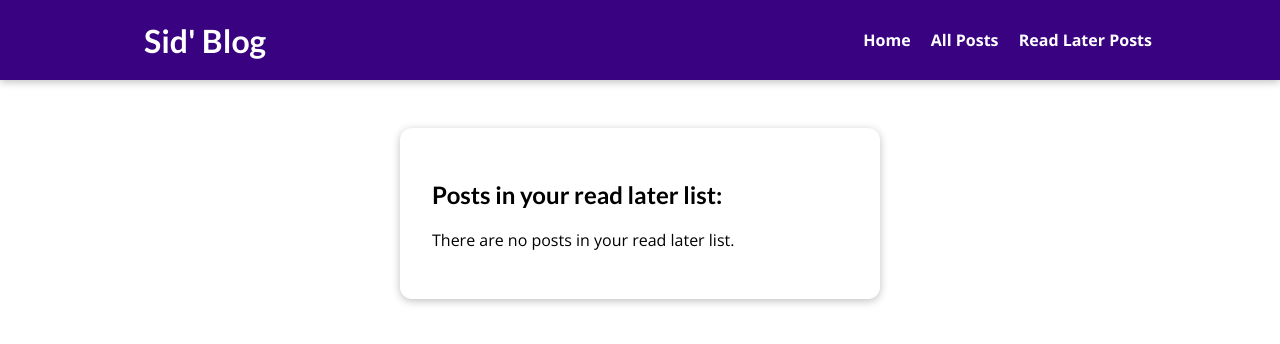
After one commit to siddharth-init/my_site, a Django app: page /read-later/ in a window 1280 px wide. The commit adds this page. Shown: the top 344 px of the page. Run offline with Django 5.2, Linux system fonts and the light colour scheme.

Commit message:
Added Read For Later Functionality

```diff
--- /dev/null
+++ b/blog/static/blog/stored-posts.css
@@ -0,0 +1,39 @@
+#main-navigation {
+  background-color: #390281;
+  box-shadow: 0 2px 8px rgba(0, 0, 0, 0.25);
+}
+
+#stored-posts {
+  margin: 8rem auto 3rem auto;
+  padding: 2rem;
+  border-radius: 12px;
+  box-shadow: 0 2px 8px rgba(0, 0, 0, 0.25);
+  background-color: white;
+  width: 90%;
+  max-width: 30rem;
+}
+
+#stored-posts ul {
+  list-style: none;
+  margin: 0;
+  padding: 0;
+}
+
+#stored-posts li {
+  margin: 1rem 0;
+}
+
+#stored-posts a {
+  display: block;
+  padding: 1rem;
+  width: 100%;
+  text-decoration: none;
+  border: 1px solid #ccc;
+  color: #1b1b1b;
+  font-weight: bold;
+}
+
+#stored-posts a:hover,
+#stored-posts a:active {
+  background-color: #ccc;
+}
--- /dev/null
+++ b/blog/templates/blog/read-later.html
@@ -0,0 +1,31 @@
+{% extends "base.html" %}
+{% load static %}
+{% block title %}
+Read Later List
+{% endblock %}
+
+{% block css_files %}
+<link rel="stylesheet" href="{% static 'blog/stored-posts.css' %}" />
+{% endblock %}
+
+{% block content %}
+<section id="stored-posts">
+    <h2>Posts in your read later list:</h2>
+    <ul>
+        {% if not has_posts %}
+            <p>There are no posts in your read later list.</p>
+        {% else %}
+
+            {% for post in posts %}
+                <li>
+                    <a href="{% url 'post_detail_page' post.slug %}">
+                        {{ post.title }}
+                    </a>
+                </li>
+            {% endfor %}
+        {% endif %}
+
+
+    </ul>
+</section>
+{% endblock %}
--- a/blog/urls.py
+++ b/blog/urls.py
@@ -5,4 +5,5 @@ urlpatterns = [
     path("", views.StartPageView.as_view(), name="starting_page"),
     path("posts/", views.AllPostsView.as_view(), name="all-posts"),
     path("posts/<slug:slug>", views.SinglePostView.as_view(), name="post_detail_page"),
+    path("read-later/", views.ReadLaterView.as_view(), name="read_later"),
 ]
--- a/blog/views.py
+++ b/blog/views.py
@@ -2,7 +2,7 @@ from datetime import date, datetime
 from tokenize import Single
 from turtle import pos
 from django.shortcuts import render
-from django.http import HttpResponse, Http404
+from django.http import HttpResponse, Http404, HttpResponseRedirect
 
 from django.views.generic import ListView
 from django.views.generic.detail import DetailView
@@ -44,13 +44,24 @@ class AllPostsView(ListView):
 
 
 class SinglePostView(View):
+    def is_stored_post(self, request, post_id):
+        stored_posts = request.session.get("stored_posts")
+        if stored_posts is not None:
+            is_saved_for_later = post_id in stored_posts
+        else:
+            is_saved_for_later = False
+
+        return is_saved_for_later
+
     def get(self, request, slug):
         post = Post.objects.get(slug=slug)
+
         context = {
             "post": post,
             "all_tags": post.tags.all(),
             "comments": post.comments.all().order_by("-id"),
             "comment_form": CommentForm(),
+            "is_saved_for_later": self.is_stored_post(request, post.id),
         }
         return render(request, "blog/post-detail.html", context)
 
@@ -61,6 +72,7 @@ class SinglePostView(View):
             "all_tags": post.tags.all(),
             "comments": post.comments.all().order_by("-id"),
             "comment_form": CommentForm(),
+            "is_saved_for_later": self.is_stored_post(request, post.id),
         }
         comment_form = CommentForm(request.POST)
         if comment_form.is_valid():
@@ -68,3 +80,33 @@ class SinglePostView(View):
             comment.post = post
             comment.save()
         return render(request, "blog/post-detail.html", context)
+
+
+class ReadLaterView(View):
+    def get(self, request):
+        stored_posts = request.session.get("stored_posts")
+        context = {}
+        if stored_posts is None or len(stored_posts) == 0:
+            context["posts"] = []
+            context["has_posts"] = False
+        else:
+            posts = Post.objects.filter(id__in=stored_posts)
+            context["posts"] = posts
+            context["has_posts"] = True
+        return render(request, "blog/read-later.html", context)
+
+    def post(self, request):
+        stored_posts = request.session.get("stored_posts")
+        if stored_posts is None:
+            stored_posts = []
+
+        post_id = int(request.POST["post_id"])
+
+        if post_id not in stored_posts:
+            stored_posts.append(post_id)
+        else:
+            stored_posts.remove(post_id)
+
+        request.session["stored_posts"] = stored_posts
+
+        return HttpResponseRedirect("/")
--- a/static/app.css
+++ b/static/app.css
@@ -35,6 +35,7 @@ h3 {
     text-decoration: none;
     color: white;
     font-weight: bold;
+    margin-left: 1rem;
 }
 
 #main-navigation a:hover,
--- a/templates/base.html
+++ b/templates/base.html
@@ -12,7 +12,9 @@
     <header id="main-navigation">
         <h1><a href="{% url "starting_page" %}">Sid' Blog</a></h1>
         <nav>
+            <a href="{% url "starting_page" %}">Home</a>
             <a href="{% url "all-posts" %}">All Posts</a>
+            <a href="{% url "read_later" %}">Read Later Posts</a>
         </nav>
     </header>
     {% block content %}{% endblock %}
```
Also changed, not shown: blog/templates/blog/post-detail.html (+18 -0 lines), db.sqlite3.
